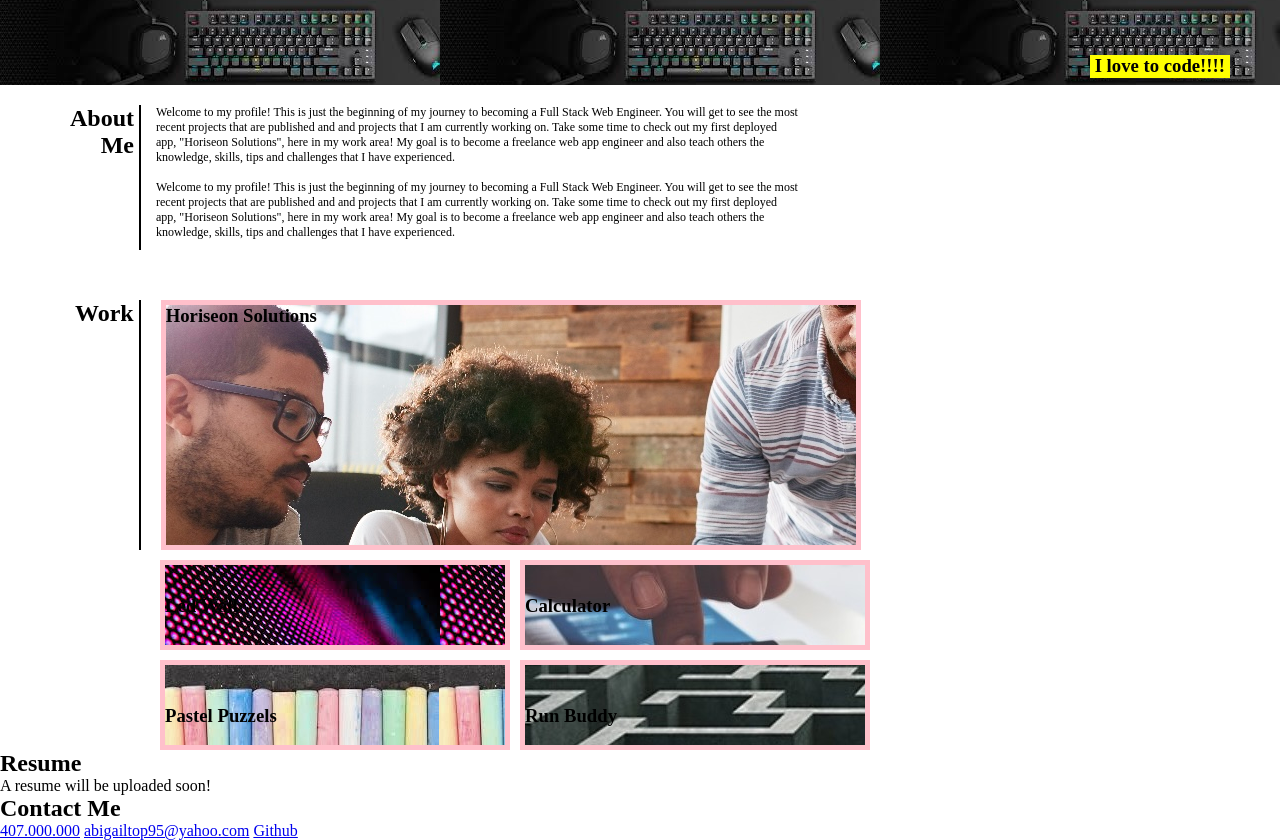
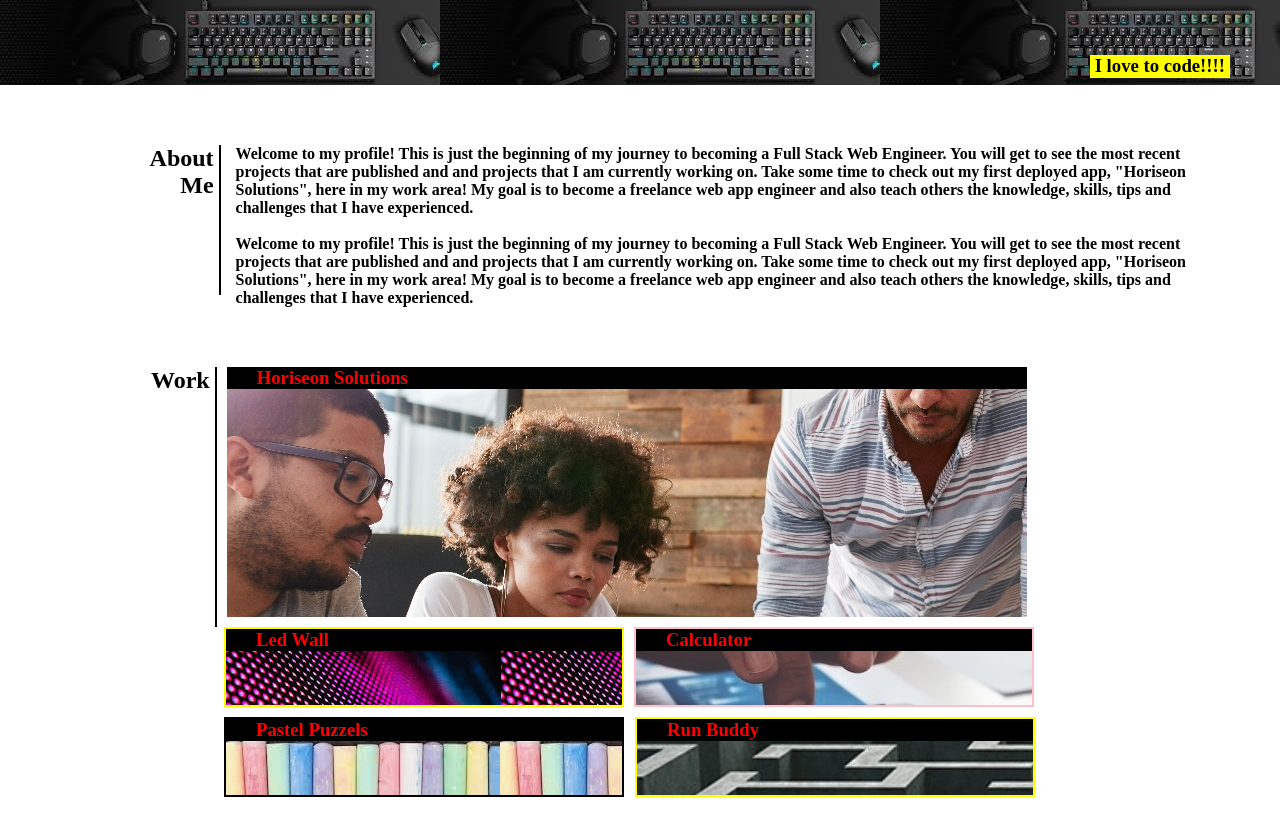
Before and after one commit to Ariesscode/Portfolio-07-2023, a plain HTML site: page index.html in a window 1280 px wide. Shown: the part 52-892 px from the top of the page. After the commit the page ends 859 px from the top, so only its background shows below. Drawn offline with Linux system fonts and the light colour scheme.

Commit message:
added remainder styles

```diff
--- a/CSS/styles.css
+++ b/CSS/styles.css
@@ -1,19 +1,29 @@
 *{
     box-sizing:border-box;
+    padding:0;
     margin:0;
-    padding:0;
+    font-family:'Times New Roman', Times, serif;
+
 }
+
+body {
+    width:100%;
+    position:relative;
+}
+
 
 .main-header {
     display:flex;
     justify-content:space-between;
-    background-color: yellow;
-    color:blue;
+    background-color:rgb(6, 7, 7);
+    color:white;
     padding-left:30px;
 }
 
 .myname {
-    background-color:green;
+    background-color:pink;
+    color:black;
+    padding-left:10px;
 }
 
 nav ul {
@@ -43,103 +53,108 @@ nav ul {
     padding-left:5px;
 }
 
+
 .about-me {
+    background-color:white;
     display:flex;
     text-align:left;
-    width:800px;
-    height:165px;
-    padding-left:70px;
-    padding-top:20px;
-    margin-bottom:50px;
+    padding-top:60px;
+    padding-right:80px;
+    padding-left:120px;
 
 }
-
 .about-me h2 {
-    border-right: 2px solid black;
+    text-align:right;
+    border-right:2px solid black;
     padding-right:5px;
-    text-align:right;
-}
-
-.about-me p {
-    padding-left:15px;
-    font-size:12px;
-}
-
-.app-cards {
-    display:flex;
-    flex-wrap:wrap;
-    width:80%
-
+    height:150px;
 
 
 
 
 }
 
-.app-cards h2 {
-    border-right:2px solid black;
-    padding-right:5px;
-    margin-right:20px;
-    margin-left:75px;
+.about-me p {
+    color:black;
+    font-weight:bold;
+    padding-left:15px;
+    width:100%
+}
+
+
+.Work-cards {
+    background-color:white;
+    display:flex;
+    flex-wrap:wrap;
+    padding-top:60px;
+    padding-right:100px;
+    padding-left:151px;
 
 
 
 }
 
-.horiseon-card {
-    background-image: url(../Images/Horiseon\ .jpeg);
-    width:700px;
-    border:5px solid pink;
-    height:250px
-
-
-
+.Work-cards h2 {
+    text-align:right;
+    border-right:2px solid black;
+    padding-right:5px;
 
 }
-.led-card {
-    display:flex;
-    margin-left:160px;
-    background-image: url(../Images/Led\ wall.jpg);
-    width: 350px;
-    height:90px;
-    border: 5px solid pink;
-    padding-top:30px;
-    margin-top:10px
 
+.box-1 {
+    background-image: url(../Images/Horiseon\ .jpeg);
+    height:250px;
+    width:800px;
+    margin-left:20px;
+    margin-left:10px;
+    margin-bottom:10px;
 
 
 }
 
-.calculator-card {
-    background-image:url(../Images/calculator.jpg);
-    width:350px;
-    height:90px;
-    padding-top:30px;
-    border:5px solid pink;
-    margin-left:10px;
-    margin-top:10px;
-
+.Work-cards h3 {
+    background-color:black;
+    padding-left:30px;
+    color:red;
 
 }
 
-.pastel-card {
-    background-image: url(../Images/Pastel\ puzzles.jpg);
-    width:350px;
-    height:90px;
-    padding-top: 40px;
-    border:5px solid pink;
-    margin-left:160px;
-    margin-top:10px;
 
+.box-2 {
+    background-image: url(../Images/Led\ wall.jpg);
+    height:80px;
+    width:400px;
+    margin-left:73px;
+    border:2px solid yellow;
+    margin-right:10px;
 
 }
 
-.runbuddy-card {
+.box-3 {
+    background-image: url(../Images/calculator.jpg);
+    height:80px;
+    width:400px;
+    border:2px solid pink;
+    margin-right:1px;
+
+}
+
+.box-4 {
+    background-image: url(../Images/Pastel\ puzzles.jpg);
+    height:80px;
+    width:400px;
+    margin:10px;
+    margin-left:73px;
+    border:2px solid black;
+
+}
+
+.box-5 {
     background-image: url(../Images/Run\ Buddy.jpg);
-    width:350px;
-    height:90px;
-    padding-top:40px;
-    border:5px solid pink;
-    margin-left:10px;
-    margin-top:10px;
+    height:80px;
+    width:400px;
+    margin:10px;
+    margin-left:1px;
+    border:2px solid yellow;
+
 }
--- a/index.html
+++ b/index.html
@@ -1,10 +1,11 @@
+
 <!DOCTYPE html>
 <html lang="en">
 <head>
     <meta charset="UTF-8">
     <meta name="viewport" content="width=device-width, initial-scale=1.0">
     <title>Abigail Burtley Portfolio</title>
-    <link rel="stylesheet" type="text/css" href="./CSS/styles.css">
+    <link rel="stylesheet" type="text/css" href="CSS/styles.css">
 </head>
 
 <body>
@@ -42,38 +43,31 @@
             </p>
 
     </div>
-    <div class="app-cards">
+
+
+    <div class="Work-cards">
         <h2>Work</h2>
-
-            <div class="horiseon-card">
+         <div class="box-1">
             <h3>Horiseon Solutions</h3>
          </div>
-            <div class="led-card">
+         <div class="box-2">
             <h3>Led Wall</h3>
          </div>
-            <div class="calculator-card">
+         <div class="box-3">
             <h3>Calculator</h3>
          </div>
-            <div class="pastel-card">
+         <div class="box-4">
             <h3>Pastel Puzzels</h3>
          </div>
-            <div class="runbuddy-card">
+         <div class="box-5">
             <h3>Run Buddy</h3>
          </div>
     </div>
-    <div class="resume-container">
-        <h2>Resume</h2>
-            <p> A resume will be uploaded soon!</p>
-    </div>
 
-    <div class="contact">
-        <h2>Contact Me</h2>
-            <ul>
-                <a href="#">407.000.000</a>
-                <a href="#">abigailtop95@yahoo.com</a>
-                <a href="https://github.com/Ariesscode/Portfolio-07-2023">Github</a>
-            </ul>
-    </div>
+
+
+
+
 
 
 
```
Lines whose indentation alone changed are shown as unchanged.
